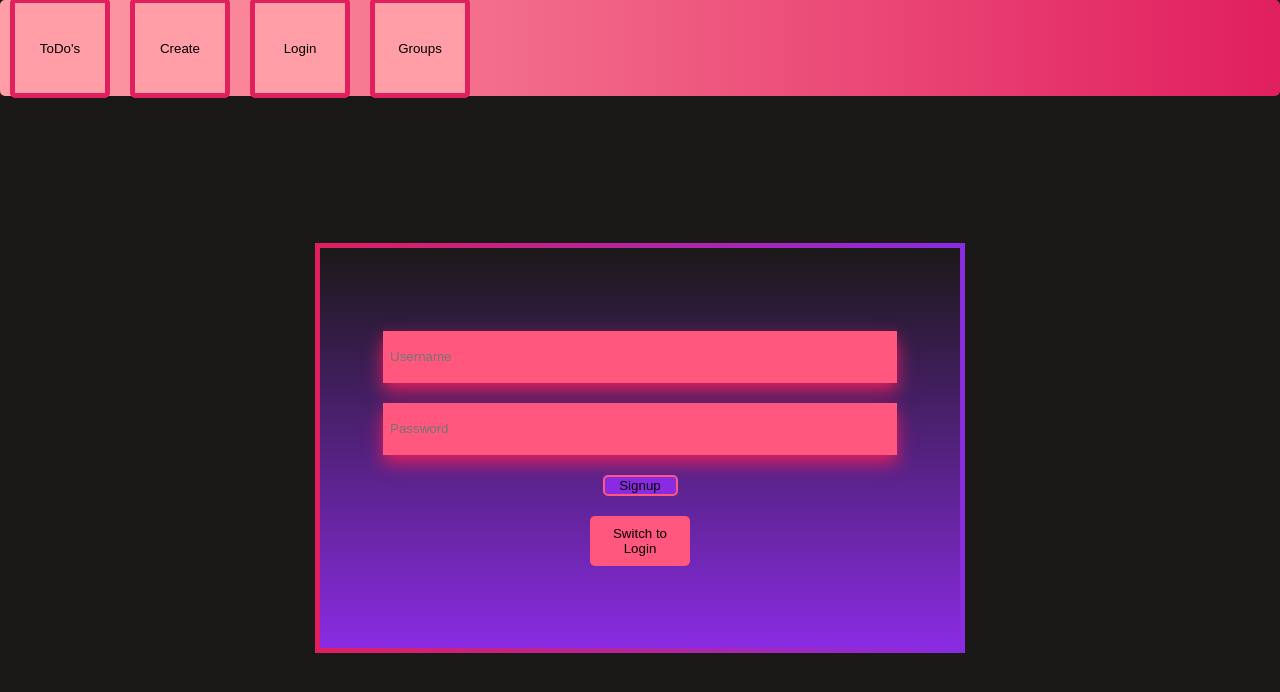
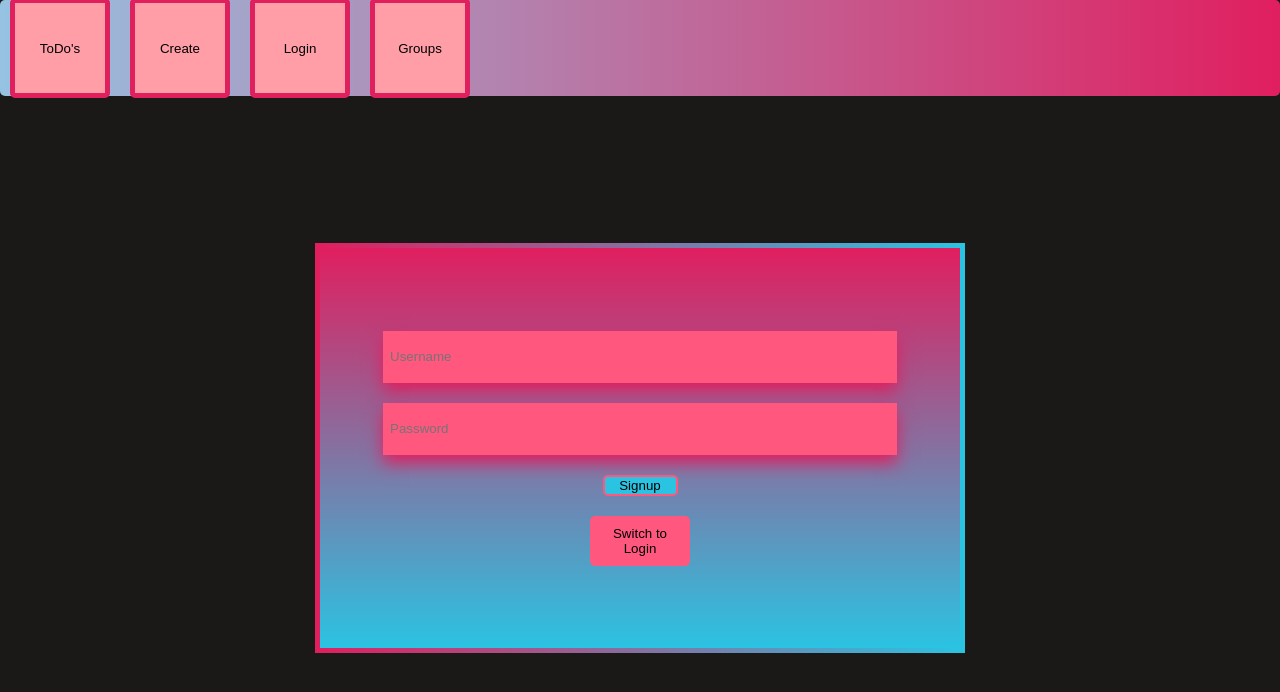
Before and after one commit to TheHeartstriker/ToDoApp, a React (Vite) app in the folder client/ToDoApp/: page /login in a window 1280 px wide. Shown: the top 692 px of the page. Built offline with nearby package versions, Linux system fonts and the light colour scheme.

Commit message:
Css redesign
Re designed the buttons and coloring scheme

```diff
--- a/client/ToDoApp/src/Check-Folder.css
+++ b/client/ToDoApp/src/Check-Folder.css
@@ -2,6 +2,8 @@
   --Dark-pink: hsl(340, 76%, 50%);
   --Light-pink: hsl(355, 100%, 81%);
   --Middle-Pink: #ff577e;
+  --Cyan: rgb(43, 195, 226);
+  --Light-Cyan: rgb(150, 195, 226);
 }
 /* Contains the folder buttons and contents */
 .FolderContainer {
@@ -60,7 +62,6 @@
 
   display: flex;
   flex-direction: column;
-  border: 5px solid lightpink;
   border-radius: 10px;
   background-color: hsl(0, 5%, 15%);
   color: #ffffff;
--- a/client/ToDoApp/src/groups.jsx
+++ b/client/ToDoApp/src/groups.jsx
@@ -179,6 +179,11 @@ function Groups() {
           </button>
         </div>
       )}
+      {!ShowFolderCreate && (
+        <button id="ShowFolder" onClick={() => ShowFolder()}>
+          View Creator
+        </button>
+      )}
     </>
   );
 }
--- a/client/ToDoApp/src/index.css
+++ b/client/ToDoApp/src/index.css
@@ -2,6 +2,8 @@
   --Dark-pink: hsl(340, 76%, 50%);
   --Light-pink: hsl(355, 100%, 81%);
   --Middle-Pink: #ff577e;
+  --Cyan: rgb(43, 195, 226);
+  --Light-Cyan: rgb(150, 195, 226);
 }
 
 body {
@@ -27,7 +29,7 @@ body {
 .grid-item {
   position: relative;
   text-align: center;
-  border: 5px solid darkred;
+  border: 5px solid var(--Light-Cyan);
   background-color: var(--Dark-pink);
 
   margin: 75px;
@@ -115,7 +117,6 @@ body {
 
   display: flex;
   flex-direction: column;
-  border: 5px solid lightpink;
   border-radius: 10px;
   background-color: hsl(0, 5%, 15%);
   color: #ffffff;
@@ -154,11 +155,7 @@ body {
   bottom: 10px;
   left: 10px;
   border: none;
-  background-image: radial-gradient(
-    circle,
-    hsl(355, 100%, 81%),
-    hsl(340, 76%, 50%)
-  );
+  background-image: radial-gradient(circle, var(--Cyan), hsl(340, 76%, 50%));
 }
 
 /* The button in the bottom right */
@@ -169,7 +166,7 @@ body {
   bottom: 10px;
   right: 10px;
   border: none;
-  background: radial-gradient(circle, hsl(355, 100%, 81%), hsl(340, 76%, 50%));
+  background: radial-gradient(circle, var(--Cyan), hsl(340, 76%, 50%));
 }
 
 /* Typing boxes */
--- a/client/ToDoApp/src/login/LoginSign/NavLogin.css
+++ b/client/ToDoApp/src/login/LoginSign/NavLogin.css
@@ -2,6 +2,8 @@
   --Dark-pink: hsl(340, 76%, 50%);
   --Light-pink: hsl(355, 100%, 81%);
   --Middle-Pink: #ff577e;
+  --Cyan: rgb(43, 195, 226);
+  --Light-Cyan: rgb(150, 195, 226);
 }
 
 /* The naviagtion bar realted at the top of the page */
@@ -12,7 +14,7 @@
   align-items: center;
   border-radius: 5px;
   height: 12vh;
-  background: linear-gradient(to right, var(--Light-pink), var(--Dark-pink));
+  background: linear-gradient(to right, var(--Light-Cyan), var(--Dark-pink));
 }
 /* Buttons contained at the top of the page */
 #ContainerHeader button {
@@ -49,10 +51,10 @@
   justify-content: center;
   height: 50vh;
   width: 50vw;
-  background: linear-gradient(to bottom, hsl(0, 5%, 10%), blueviolet);
+  background: linear-gradient(to bottom, var(--Dark-pink), var(--Cyan));
 
   border: 5px solid transparent;
-  border-image: linear-gradient(to right, var(--Dark-pink), blueviolet) 1;
+  border-image: linear-gradient(to right, var(--Dark-pink), var(--Cyan)) 1;
   border-radius: 5px;
 }
 
@@ -78,7 +80,7 @@
 
 #loginOrSign {
   width: 75px;
-  background-color: blueviolet;
+  background-color: var(--Cyan);
   border: 2.5px solid var(--Middle-Pink);
   border-radius: 5px;
   margin: 10px;
```
